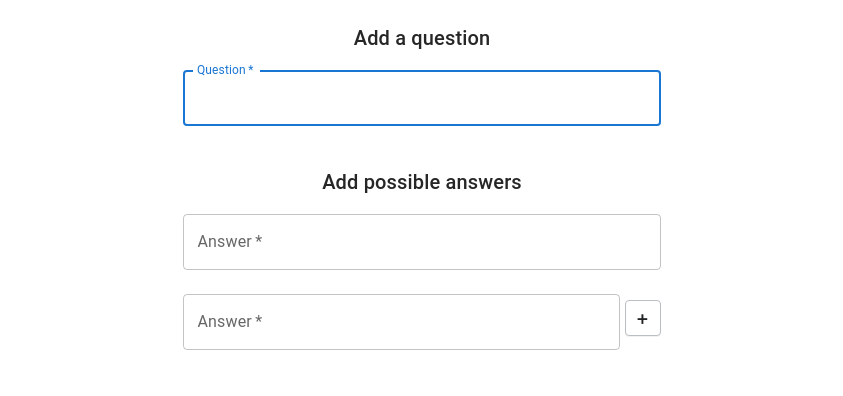
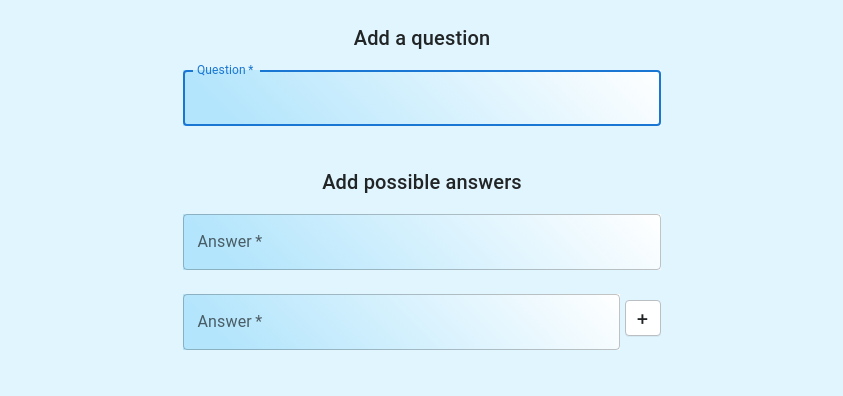
Before and after one commit to nir6760/project_managingData, a React (Create React App) app in the folder fronted_react/: page / in a window 1280 px wide. Both pictures are taken after a click on the button "New Poll". Shown: the part 300-696 px from the top of the page, without its empty margins (218-1061 px from the left). Built offline with nearby package versions, Linux system fonts and the light colour scheme; no server answers.

Commit message:
aiocharm backround commit on fronted_branch

```diff
--- a/fronted_react/package.json
+++ b/fronted_react/package.json
@@ -14,6 +14,7 @@
     "@mobiscroll/react-lite": "^4.10.9",
     "@mui/icons-material": "^5.2.5",
     "@mui/material": "^5.2.7",
+    "@mui/styles": "^5.2.3",
     "@mui/x-data-grid": "^5.2.2",
     "@mui/x-data-grid-generator": "^5.2.2",
     "@testing-library/jest-dom": "^5.16.1",
@@ -36,6 +37,7 @@
     "react-router-dom": "^6.2.1",
     "react-scripts": "^3.0.1",
     "react-tabulator": "^0.16.1",
+    "styled-components": "^5.3.3",
     "typescript": "^4.5.4",
     "web-vitals": "^2.1.2"
   },
@@ -66,6 +68,7 @@
     ]
   },
   "devDependencies": {
+    "@types/styled-components": "^5.1.20",
     "gh-pages": "^3.2.3"
   }
 }
--- a/fronted_react/src/App.css
+++ b/fronted_react/src/App.css
@@ -19,6 +19,7 @@ input {
 
 .root {
   text-align: center;
+  min-height: 100vh;
 }
 
 .header-container {
--- a/fronted_react/src/App.tsx
+++ b/fronted_react/src/App.tsx
@@ -7,7 +7,7 @@ import { Character } from './types';
 function App() {
 
   const [characters, setCharacters] = React.useState<Character[]>([]);
-  const [page, setPage] = React.useState<number>(1);
+  const [page, setPage] = React.useState<number>(3);
 
   const changePage = (newPage: number) => {
     setPage(newPage);
@@ -15,7 +15,7 @@ function App() {
   }
 
    return (
-     <div className="root">
+     <div className="root" style={{backgroundColor: "#e1f5fe"}}>
         {page === 7 ? (
           <img src={require('./components/AppHeader/logo.png')} />
         ) : (
--- a/fronted_react/src/components/Pages/AddAdminPage/AddAdmin.tsx
+++ b/fronted_react/src/components/Pages/AddAdminPage/AddAdmin.tsx
@@ -6,8 +6,13 @@ import Box from '@mui/material/Box';
 import Typography from '@mui/material/Typography';
 import Container from '@mui/material/Container';
 import { createTheme, ThemeProvider } from '@mui/material/styles';
+import { styled } from '@mui/styles';
 
 const theme = createTheme();
+
+const MyTextField = styled(TextField)({
+  background: 'linear-gradient(45deg, #b3e5fc 10%, white 100%)',
+});
 
 export const AddAdmin = () => {
     const handleSubmit = (event: React.FormEvent<HTMLFormElement>) => {
@@ -37,7 +42,7 @@ export const AddAdmin = () => {
                     }}
                 >
                     <Box component="form" onSubmit={handleSubmit} noValidate sx={{ mt: 1 }}>
-                        <TextField
+                        <MyTextField
                             margin="normal"
                             required
                             fullWidth
@@ -47,7 +52,7 @@ export const AddAdmin = () => {
                             autoComplete="username"
                             autoFocus
                         />
-                        <TextField
+                        <MyTextField
                             margin="normal"
                             required
                             fullWidth
--- a/fronted_react/src/components/Pages/NewPollPage/NewPoll.tsx
+++ b/fronted_react/src/components/Pages/NewPollPage/NewPoll.tsx
@@ -8,8 +8,13 @@ import Container from '@mui/material/Container';
 import { createTheme, ThemeProvider } from '@mui/material/styles';
 import 'antd/dist/antd.css';
 import { Table } from 'antd';
+import { styled } from '@mui/styles';
 
 const theme = createTheme();
+
+const MyTextField = styled(TextField)({
+    background: 'linear-gradient(45deg, #b3e5fc 10%, white 100%)',
+});
 
 export const NewPoll = () => {
 
@@ -146,7 +151,7 @@ export const NewPoll = () => {
                         <Typography component="h5" variant="h6">
                             Add a question
                         </Typography>
-                        <TextField
+                        <MyTextField
                             margin="normal"
                             required
                             fullWidth
@@ -160,7 +165,7 @@ export const NewPoll = () => {
                             <br></br>
                             Add possible answers
                         </Typography>
-                        <TextField
+                        <MyTextField
                             margin="normal"
                             required
                             fullWidth
@@ -173,7 +178,7 @@ export const NewPoll = () => {
                         {answersList.map((x, i) => {
                             return (
                             <div className="answers-box">
-                                <TextField
+                                <MyTextField
                                     margin="normal"
                                     required
                                     fullWidth
--- a/fronted_react/src/components/Pages/PollsResultsPage/PollsResults.tsx
+++ b/fronted_react/src/components/Pages/PollsResultsPage/PollsResults.tsx
@@ -10,8 +10,13 @@ import Select from '@mui/material/Select';
 import { createTheme, ThemeProvider } from '@mui/material/styles';
 import * as am5 from "@amcharts/amcharts5";
 import * as am5percent from "@amcharts/amcharts5/percent";
+import { styled } from '@mui/styles';
 
 const theme = createTheme();
+
+const MySelect = styled(Select)({
+    background: 'linear-gradient(45deg, #b3e5fc 10%, white 100%)',
+});
 
 export const PollsResults = () => {
 
@@ -129,7 +134,7 @@ export const PollsResults = () => {
                 <Box sx={{ minWidth: 120 }}>
                     <FormControl fullWidth>
                         <InputLabel id="demo-simple-select-label">Question</InputLabel>
-                        <Select
+                        <MySelect
                             labelId="demo-simple-select-label"
                             id="demo-simple-select"
                             value={questionID}
@@ -144,7 +149,7 @@ export const PollsResults = () => {
                                     )
                                 })
                             }
-                        </Select>
+                        </MySelect>
                     </FormControl>
                 </Box>
                 <br></br>
--- a/fronted_react/src/signIn.tsx
+++ b/fronted_react/src/signIn.tsx
@@ -12,8 +12,13 @@ import LockOutlinedIcon from '@mui/icons-material/LockOutlined';
 import Typography from '@mui/material/Typography';
 import Container from '@mui/material/Container';
 import { createTheme, ThemeProvider } from '@mui/material/styles';
+import { styled } from '@mui/styles';
 
 const theme = createTheme();
+
+const MyTextField = styled(TextField)({
+  background: 'linear-gradient(45deg, #b3e5fc 10%, white 100%)',
+});
 
 export interface SignInProps {
   changePage(newPage: number): void;
@@ -57,7 +62,7 @@ export const SignIn: React.FC<SignInProps> = ({
             Sign In
           </Typography>
           <Box component="form" onSubmit={handleSubmit} noValidate sx={{ mt: 1 }}>
-            <TextField
+            <MyTextField
               margin="normal"
               required
               fullWidth
@@ -67,7 +72,7 @@ export const SignIn: React.FC<SignInProps> = ({
               autoComplete="username"
               autoFocus
             />
-            <TextField
+            <MyTextField
               margin="normal"
               required
               fullWidth
```
Also changed, not shown: 1 other file (tests, documents, lock files or other folders).
